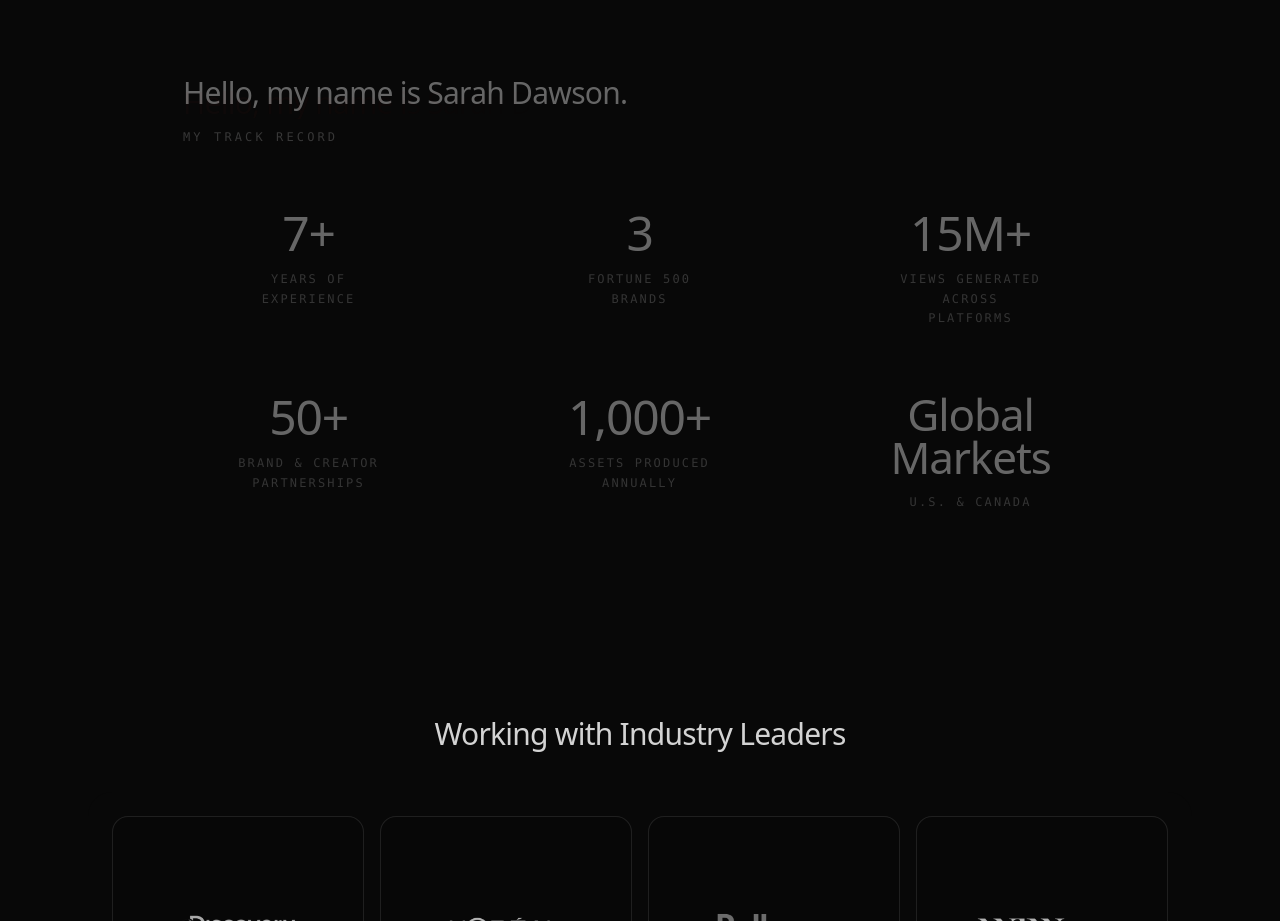
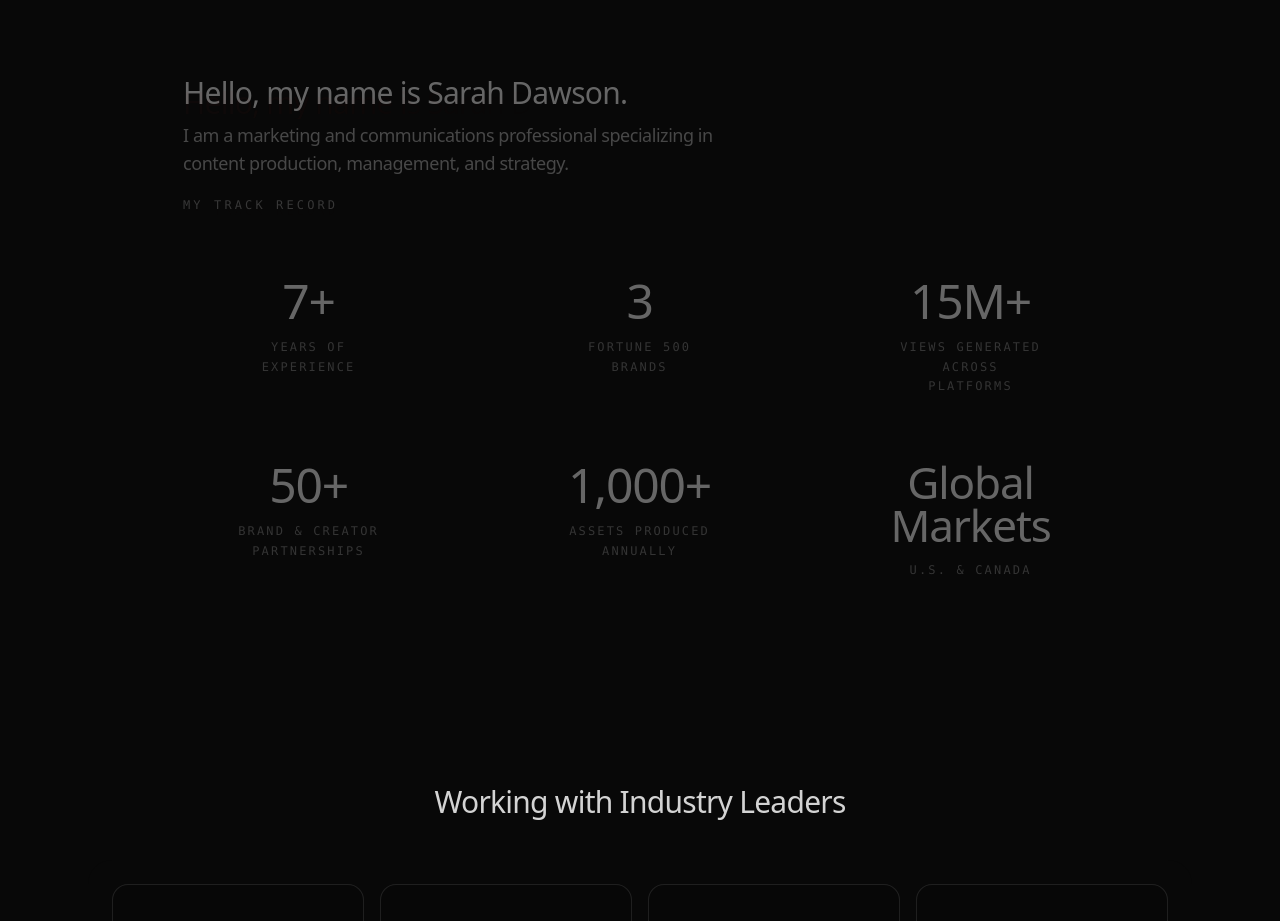
Before and after one commit to sarahsarahsarahX3/Personal-website-, a Next.js app: page / in a window 1280 px wide. Shown: the part 900-1821 px from the top of the page. Built offline with nearby package versions, Linux system fonts and the light colour scheme; a web font is replaced by a local one.

Commit message:
update hero

```diff
--- a/app/components/home/BioSection.tsx
+++ b/app/components/home/BioSection.tsx
@@ -247,6 +247,9 @@ export function BioSection() {
 	                >
 	                  Hello, my name is Sarah Dawson.
 	                </p>
+                <p className="mt-3 text-base md:text-lg tracking-tight text-text-secondary">
+                  I am a marketing and communications professional specializing in content production, management, and strategy.
+                </p>
                 <p
                   data-text="MY TRACK RECORD"
                   className={`mt-5 text-xs font-mono uppercase tracking-[0.26em] text-text-secondary/75 ${styles.subheading}`}
```
